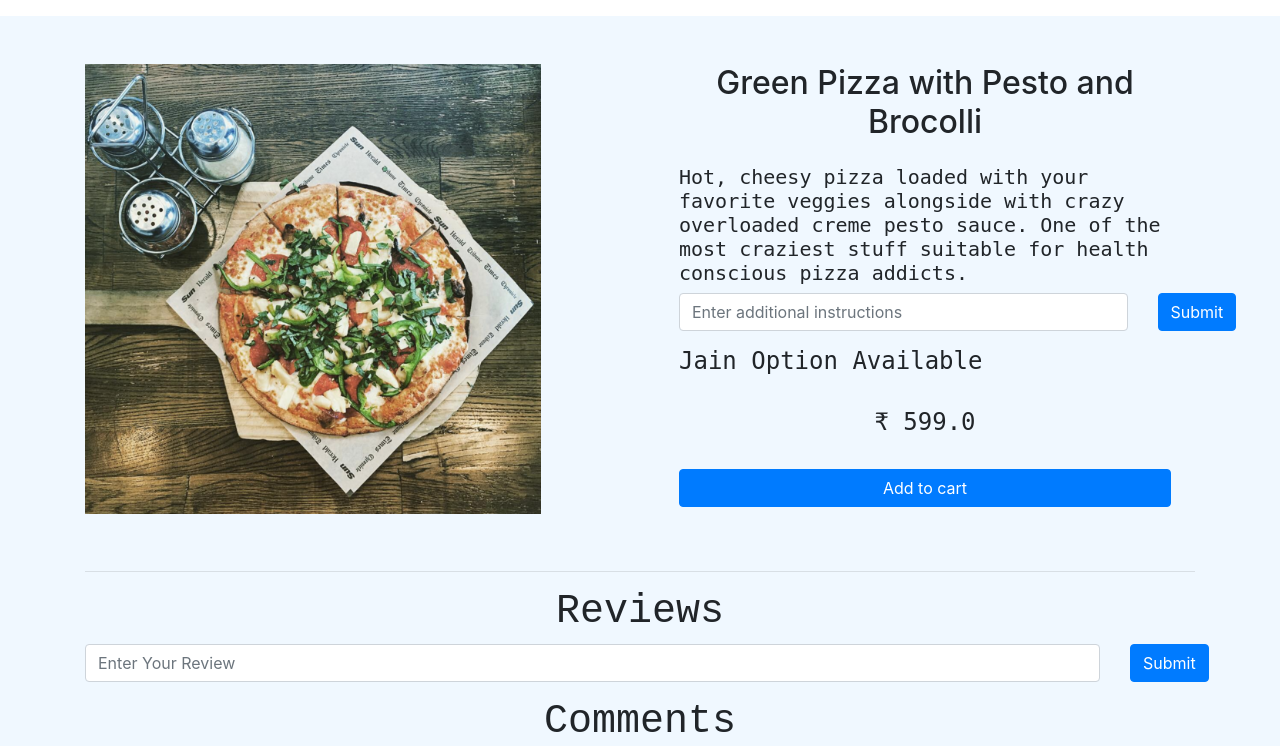
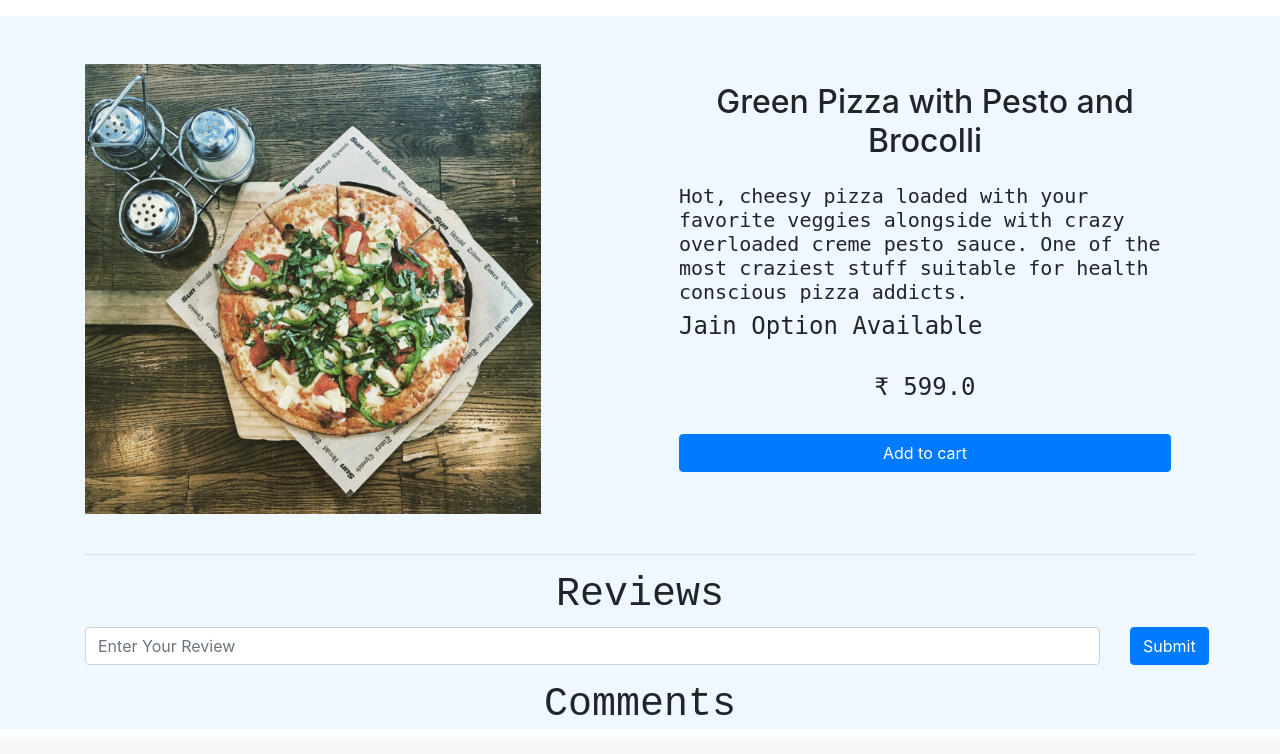
Before and after one commit to tanay306/UrbanEats, a Django app: a page that uses main/templates/main/dishes.html in a window 1280 px wide. Shown: the part 77-831 px from the top of the page. After the commit the page ends 792 px from the top, so only its background shows below. Run offline with Django 3.2, Linux system fonts and the light colour scheme; data comes from the database, SQL or seed files in the repository; both versions use the stored data as it was after the commit; some libraries are stand-ins or nearby versions.

Commit message:
instruction

```diff
--- a/main/templates/main/dishes.html
+++ b/main/templates/main/dishes.html
@@ -19,7 +19,7 @@
               {% if item.description %}
               <h5 style="text-align: initial;font-family: monospace;">{{ item.description }}</h5>
               {% endif %}
-              <form action="{% url 'main:add_instructions' %}" method="POST" class="mb-3">
+              <!-- <form action="{% url 'main:add_instructions' %}" method="POST" class="mb-3">
                 {% csrf_token %}
                 <div class="row">
                   <div class="col-sm-11">
@@ -30,7 +30,7 @@
                     <button type="submit" class="btn btn-primary">Submit</button>
                   </div>
                 </div>
-              </form>
+              </form> -->
               <h4 style="text-align: initial;font-family: monospace;">{{ item.instructions }}</h4>
               <br>
               <h4 style="text-align: center;font-family: monospace;">₹ {{ item.price }}</h4>
```
Also changed, not shown: main/views.py (+12 -0 lines), db.sqlite3.
